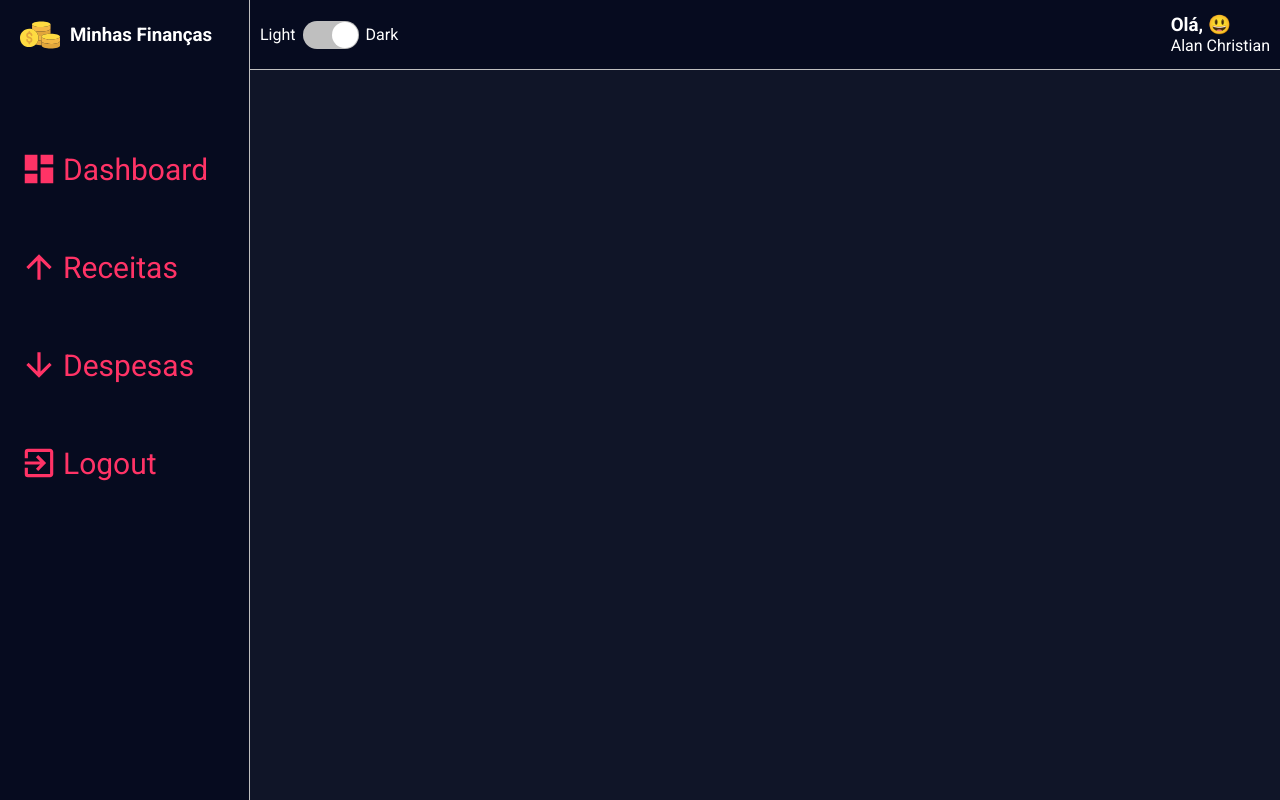
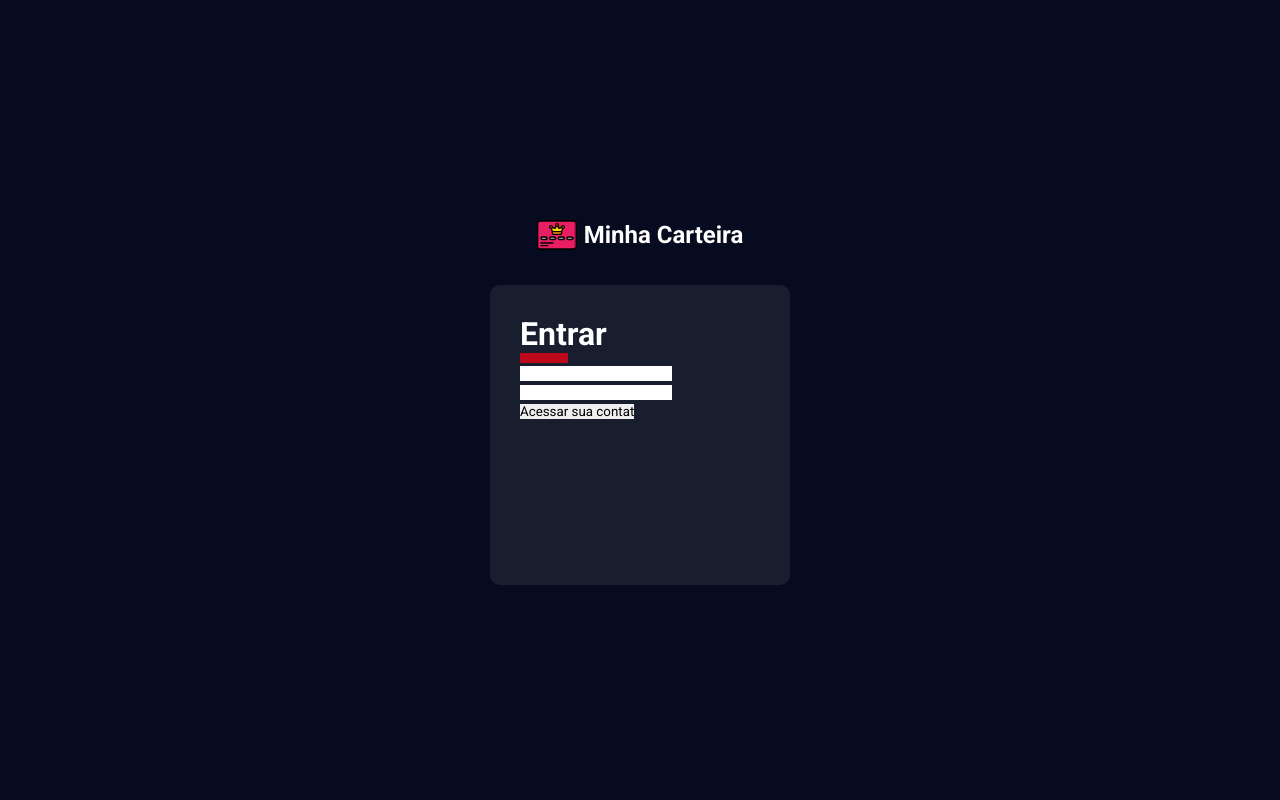
Before and after one commit to alangeek/TypeScript_Budget_React, a React (Create React App) app: page / in a window 1280 px wide. Built offline with nearby package versions, Linux system fonts and the light colour scheme.

Commit message:
login screen

```diff
--- a/src/pages/Signin/index.tsx
+++ b/src/pages/Signin/index.tsx
@@ -1,8 +1,26 @@
 import React from 'react';
+
+import logoImg from '../../assets/logo.svg';
+
+import { Container, Logo, Form, FormTitle } from './styles';
 
 const Signin: React.FC = () => {
     return (
-        <h1>Signin</h1>
+      <Container>
+        <Logo>
+          <img src={logoImg} alt="Minha Carteira" />
+          <h2>Minha Carteira</h2>
+        </Logo>
+
+        <Form>
+          <FormTitle>Entrar</FormTitle>
+
+          <input type="text"/>
+          <input type="text"/>
+
+          <button type="submit">Acessar sua contat</button>
+        </Form>
+      </Container>
     );
 }
 
--- /dev/null
+++ b/src/pages/Signin/styles.ts
@@ -0,0 +1,51 @@
+import styled from 'styled-components';
+
+export const Container =  styled.div`
+  height: 100vh;
+
+  display: flex;
+  flex: 1;
+  flex-direction: column;
+  justify-content: center;
+  align-items: center;
+
+  background-color: ${props => props.theme.colors.primary};
+`;
+
+export const Logo = styled.div`
+  display: flex;
+  align-items: center;
+
+  margin-bottom: 30px;
+
+  > h2 {
+    color: ${props => props.theme.colors.white};
+    margin-left: 7px;
+  }
+
+  > img {
+    width: 40px;
+    height: 40px;
+  }
+`;
+
+export const Form = styled.form`
+  width: 300px;
+  height: 300px;
+
+  padding: 30px;
+
+  border-radius: 10px;
+  background-color: ${props => props.theme.colors.tertiary};
+`;
+
+export const FormTitle = styled.h1`
+  color: ${props => props.theme.colors.white};
+
+  &:after {
+    content: '';
+    display: block;
+    width: 20%;
+    border-bottom: 10px solid ${props => props.theme.colors.warning};
+  }
+`;
--- /dev/null
+++ b/src/routes/auth.routes.tsx
@@ -0,0 +1,12 @@
+import React from 'react';
+import { Switch, Route } from 'react-router-dom';
+
+import SignIn from '../pages/Signin';
+
+const AuthRoutes: React.FC = () => (
+  <Switch>
+    <Route component={SignIn} />
+  </Switch>
+);
+
+export default AuthRoutes;
--- a/src/routes/index.tsx
+++ b/src/routes/index.tsx
@@ -1,11 +1,12 @@
 import React from 'react';
 import { BrowserRouter } from 'react-router-dom';
 
-import App from './app.routes';
+// import App from './app.routes';
+import Auth from './auth.routes';
 
 const Routes: React.FC = () => (
   <BrowserRouter>
-    <App />
+    <Auth />
   </BrowserRouter>
 )
 
```
Also changed, not shown: 1 other file (tests, documents, lock files or other folders).
